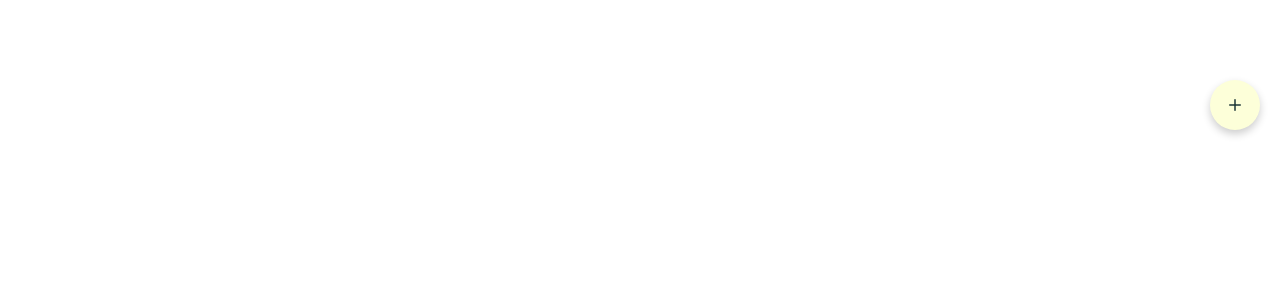
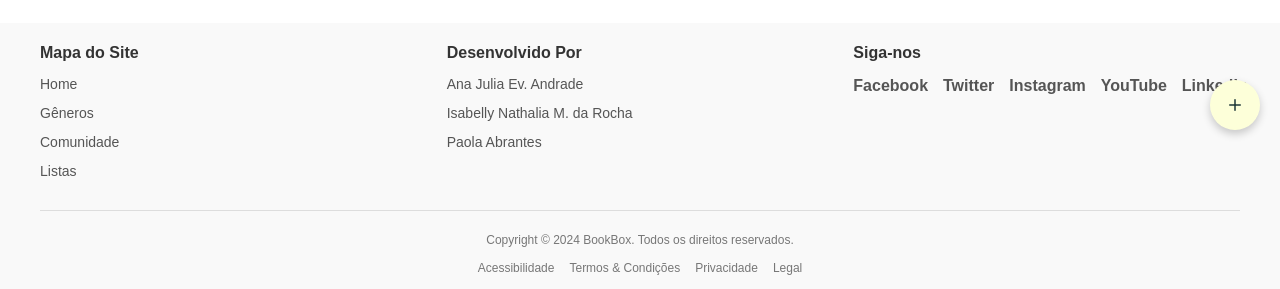
Before and after one commit to anajuAndrade/BookBox_BRADWEB, a React (Vite) app: page /Lists in a window 1280 px wide. Shown: the part 650-939 px from the top of the page. Before the commit the page ends 800 px from the top, so only its background shows below. Built offline with nearby package versions, Linux system fonts and the light colour scheme.

Commit message:
Footer
Escopo footer

```diff
--- /dev/null
+++ b/src/Rodape.css
@@ -0,0 +1,115 @@
+/* Geral */
+.footer {
+    background-color: #f9f9f9;
+    font-family: 'Arial', sans-serif;
+    color: #555;
+    padding: 20px 40px;
+  }
+
+  .footer-container {
+    max-width: 1200px;
+    margin: 0 auto;
+  }
+
+  .footer h4 {
+    font-size: 16px;
+    font-weight: bold;
+    margin-bottom: 12px;
+    color: #333;
+  }
+
+  .footer a {
+    color: #555;
+    text-decoration: none;
+    transition: color 0.3s ease;
+  }
+
+  .footer a:hover {
+    color: #007bff;
+  }
+
+  /* Topo do Footer */
+  .footer-top {
+    display: flex;
+    flex-wrap: wrap;
+    gap: 20px;
+    justify-content: space-between;
+    padding-bottom: 20px;
+    border-bottom: 1px solid #ddd;
+  }
+
+  .footer-section {
+    flex: 1;
+    min-width: 200px;
+  }
+
+  .footer-section ul {
+    list-style: none;
+    padding: 0;
+    margin: 0;
+  }
+
+  .footer-section ul li {
+    margin-bottom: 8px;
+    font-size: 14px;
+  }
+
+  /* Links Sociais */
+  .social-links li {
+    display: inline;
+    margin-right: 15px;
+  }
+
+  .social-links li a {
+    font-size: 16px;
+    font-weight: bold;
+  }
+
+  /* Rodapé */
+  .footer-bottom {
+    text-align: center;
+    margin-top: 20px;
+    font-size: 12px;
+    color: #777;
+  }
+
+  .footer-bottom p {
+    margin: 5px 0;
+  }
+
+  .footer-links {
+    list-style: none;
+    padding: 0;
+    margin: 10px 0;
+    display: flex;
+    justify-content: center;
+    gap: 15px;
+  }
+
+  .footer-links li {
+    font-size: 12px;
+  }
+
+  .footer-note {
+    margin-top: 10px;
+    font-size: 11px;
+    color: #999;
+  }
+
+  /* Responsividade */
+  @media (max-width: 768px) {
+    .footer-top {
+      flex-direction: column;
+      align-items: center;
+    }
+
+    .footer-section {
+      text-align: center;
+      margin-bottom: 20px;
+    }
+
+    .footer-links {
+      flex-direction: column;
+      gap: 10px;
+    }
+  }
--- /dev/null
+++ b/src/Rodape.jsx
@@ -0,0 +1,53 @@
+import "./Rodape.css";
+
+export default function Rodape() {
+  return (
+<footer className="footer">
+      <div className="footer-container">
+        <div className="footer-top">
+          <div className="footer-section">
+            <h4>Mapa do Site</h4>
+            <ul>
+              <li><a href="#">Home</a></li>
+              <li><a href="#">Gêneros</a></li>
+              <li><a href="#">Comunidade</a></li>
+              <li><a href="#">Listas</a></li>
+            </ul>
+          </div>
+          <div className="footer-section">
+            <h4>Desenvolvido Por</h4>
+            <ul>
+              <li><a href="https://github.com/anajuAndrade">Ana Julia Ev. Andrade</a></li>
+              <li><a href="https://github.com/Isabelly-Nathalia">Isabelly Nathalia M. da Rocha</a></li>
+              <li><a href="https://github.com/paolaabrantes">Paola Abrantes</a></li>
+            </ul>
+          </div>
+          <div className="footer-section">
+            <h4>Siga-nos</h4>
+            <ul className="social-links">
+              <li><a href="#">Facebook</a></li>
+              <li><a href="#">Twitter</a></li>
+              <li><a href="#">Instagram</a></li>
+              <li><a href="#">YouTube</a></li>
+              <li><a href="#">LinkedIn</a></li>
+            </ul>
+          </div>
+        </div>
+
+        {/*COLOCAR PARA QUAND PASSAR O MOUSE, FICAR AZUL*/}
+        <div className="footer-bottom">
+          <p>Copyright © 2024 BookBox. Todos os direitos reservados.</p>
+          <ul className="footer-links">
+            <li>Acessibilidade</li>
+            <li>Termos & Condições</li>
+            <li>Privacidade</li>
+            <li>Legal</li>
+          </ul>
+          <p className="footer-note">
+            Este website é melhor visualizado nas versões mais recentes do Google Chrome.
+          </p>
+        </div>
+      </div>
+    </footer>
+  );
+}
--- a/src/main.jsx
+++ b/src/main.jsx
@@ -3,9 +3,11 @@ import './index.css'
 import { StrictMode } from 'react'
 import { createRoot } from 'react-dom/client'
 import RotasCabecalho from './RotasCabecalho.jsx'
+import Rodape from './Rodape.jsx'
 
 createRoot(document.getElementById('root')).render(
   <StrictMode>
     <RotasCabecalho />
+    <Rodape />
   </StrictMode>
 )
```
